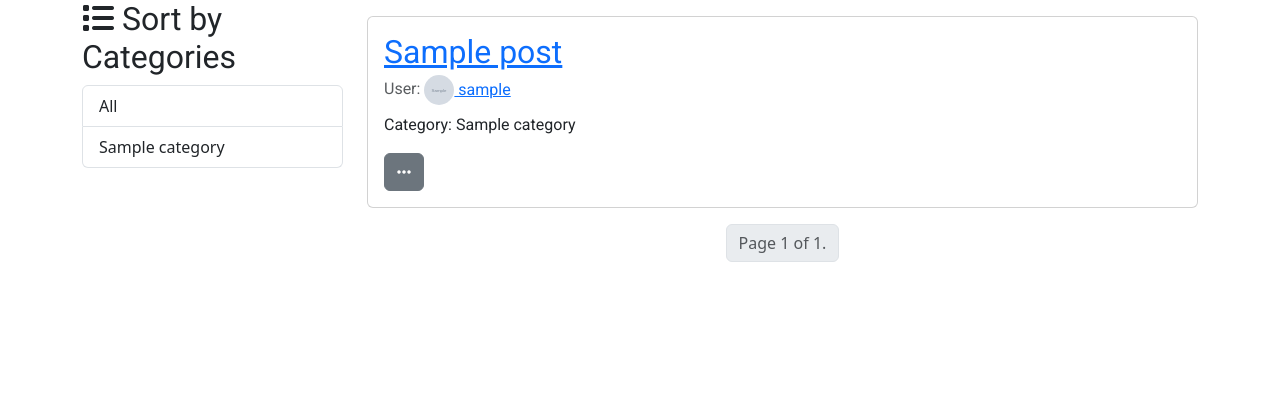
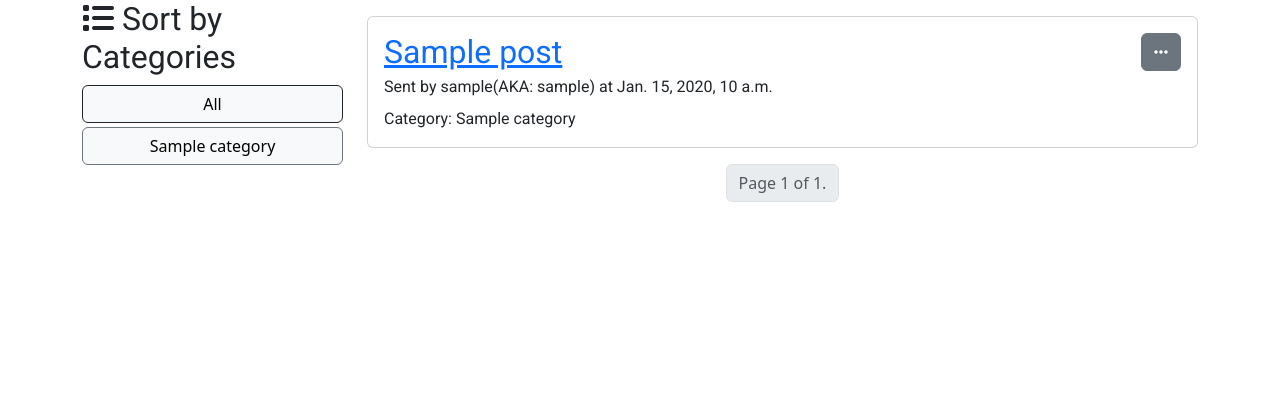
Before and after one commit to TahaBerkK/website, a Django app: page / in a window 1280 px wide. Shown: the part 62-482 px from the top of the page. Run offline with Django 5.2, Linux system fonts and the light colour scheme; a user stored in the database is signed in; tables that the repository leaves empty hold one stand-in row (values such as "Sample post"); grey boxes marked "Sample" are stand-in pictures; some libraries are stand-ins or nearby versions.

Commit message:
visuals improved, post's edit and delete buttons hid from the people that doesn't have authorization.

```diff
--- a/blog_app/core/templates/index.html
+++ b/blog_app/core/templates/index.html
@@ -5,10 +5,10 @@
     <div class="row">
         <div class="col-md-3">
             <h2><i class="fa-solid fa-list me-2"></i>Sort by Categories</h2>
-            <div class="list-group">
-                <a href="{% url 'index' %}" class="list-group-item list-group-item-action">All</a>
+            <div>
+                <a href="{% url 'index' %}" class="btn btn-light border-dark w-100">All</a>
                 {% for category in categories %}
-                    <a href="{% url 'index' %}?q={{category.name}}" class="list-group-item list-group-item-action">{{category.name}}</a>
+                    <a href="{% url 'index' %}?q={{category.name}}" class="btn btn-light border-secondary w-100 my-1">{{category.name}}</a>
                 {% endfor %}
             </div>
         </div>
@@ -16,16 +16,15 @@
             {% for post in posts %}
                 <div class="card mb-3">
                     <div class="card-body">
+                        <div class="d-inline-block">
                         <h2 class="card-title"><a href="{% url 'post_details' post.id %}">{{post.title}}</a></h2>
-                        <p class="card-subtitle mb-2 text-muted">   User:
-                            <a href="{% url 'user_profile' post.host.username %}" class="text-primary">
-                                <img {% if post.host.profile_photo %} src="{{ post.host.profile_photo.url }}"{% else %} src="/media/default.png" {% endif %} alt="Profile Picture" style="width: 30px; height: 30px; border-radius: 50%;">
-                                {{post.host}}
-                            </a>
+                        <p class="card-subtitle mb-2">
+                            Sent by {{post.host.nickname}}(AKA: {{post.host.nickname}}) at {{post.created}}
                         </p>
                         <p class="card-text">Category: {{post.category}}</p>
+                        </div>
 
-                        <div class="dropdown">
+                        <div class="dropdown d-inline-block float-end">
                             <button class="btn btn-secondary" type="button" id="dropdownMenuButton" data-bs-toggle="dropdown" aria-haspopup="true" aria-expanded="false">
                                 <i class="fas fa-ellipsis"></i>
                             </button>
--- a/blog_app/core/templates/partials/_header.html
+++ b/blog_app/core/templates/partials/_header.html
@@ -49,7 +49,6 @@
                             <li class="nav-item">
                                 <a href="{% url 'user_register' %}" class="nav-link {% if request.resolver_match.url_name == 'user_register' %}active{% endif %}">Register</a>
                             </li>
-
                         {% endif %}
                     </ul>
                 </li>
--- /dev/null
+++ b/requirements.txt
@@ -0,0 +1,5 @@
+asgiref==3.8.1
+Django==5.0.7
+pillow==10.4.0
+sqlparse==0.5.1
+tzdata==2024.1
```
Also changed, not shown: blog_app/core/templates/post_details.html (+8 -6 lines), blog_app/core/templates/student_table.html (+11 -13 lines).
